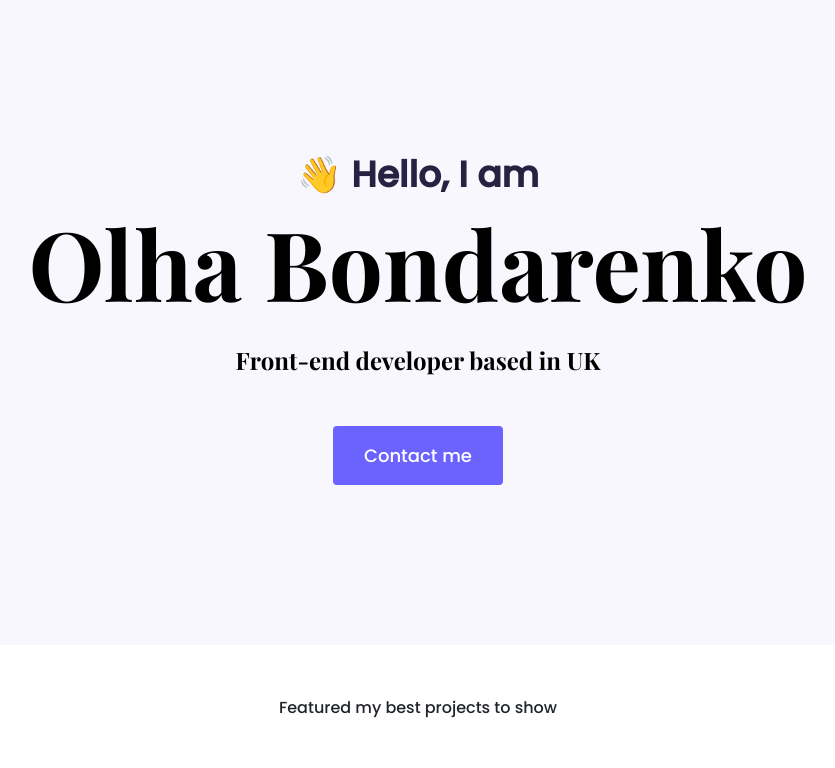
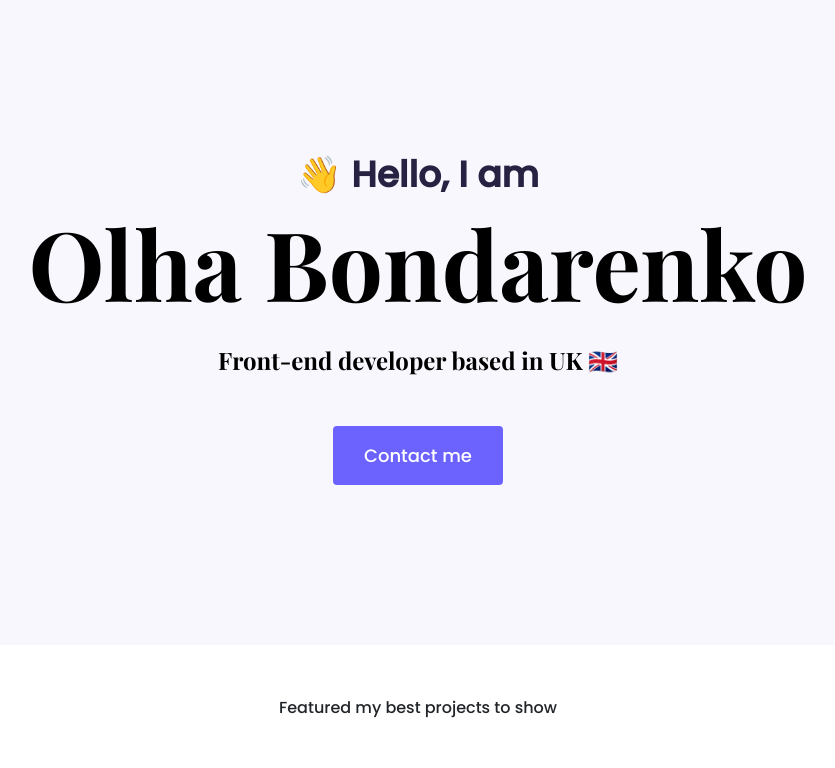
Before and after one commit to Olha1990/portfolio-project, a plain HTML site: page index.html in a window 1280 px wide. Shown: the top 768 px of the page, without its empty margins (222-1057 px from the left). Drawn offline with nearby package versions, Linux system fonts and the light colour scheme; a web font is replaced by a local one.

Commit message:
Update index.html

```diff
--- a/index.html
+++ b/index.html
@@ -32,7 +32,7 @@
     <div class="hero">
       <p>👋 Hello, I am</p>
       <h1>Olha Bondarenko</h1>
-      <h2 class="mb-5">Front-end developer based in UK</h2>
+      <h2 class="mb-5">Front-end developer based in UK 🇬🇧</h2>
       <div>
         <a href="#" class="btn btn-branding">Contact me</a>
       </div>
```
